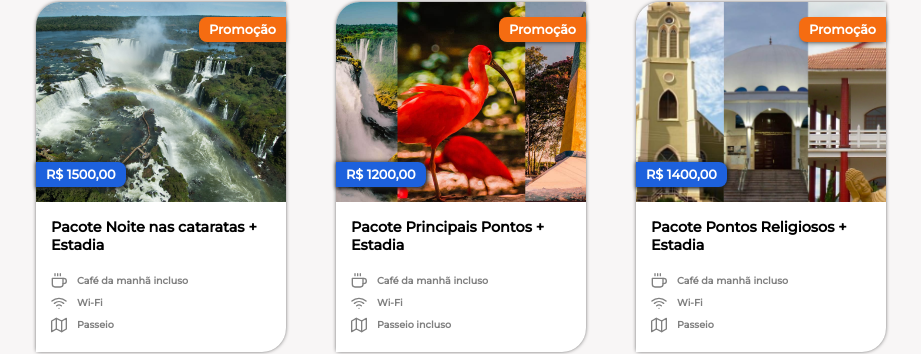
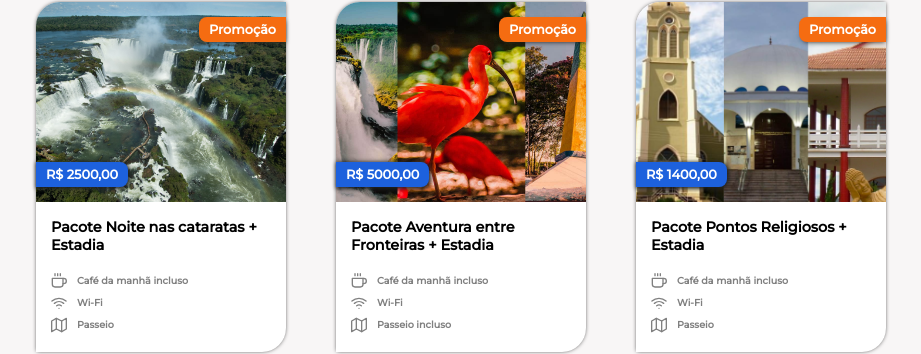
Before and after one commit to JoaoEmanoelM/IguassuConnect, a plain HTML site: page index.html in a window 1280 px wide. Shown: the part 757-1111 px from the top of the page, without its empty margins (179-1100 px from the left). Drawn offline with nearby package versions, Linux system fonts and the light colour scheme; some packages are replaced by stand-ins of ours.

Commit message:
Update index.html

```diff
--- a/index.html
+++ b/index.html
@@ -38,7 +38,7 @@
           <p>Promoção</p>
         </div>
         <div class="card-tag card-tag-bottom">
-          <p>R$ 1500,00</p>
+          <p>R$ 2500,00</p>
         </div>
         <img class="card-image" src="assets/cataratas.jpg" alt="cataratas">
         <div class="card-content">
@@ -56,11 +56,11 @@
           <p>Promoção</p>
         </div>
         <div class="card-tag card-tag-bottom">
-          <p>R$ 1200,00</p>
+          <p>R$ 5000,00</p>
         </div>
         <img class="card-image" src="assets/passeios.jpg" alt="passeios">
         <div class="card-content">
-          <h1>Pacote Principais Pontos + Estadia</h1>
+          <h1>Pacote Aventura entre Fronteiras + Estadia</h1>
           <ul>
             <li><i data-feather="coffee"></i>Café da manhã incluso</li>
             <li><i data-feather="wifi"></i>Wi-Fi</li>
```
